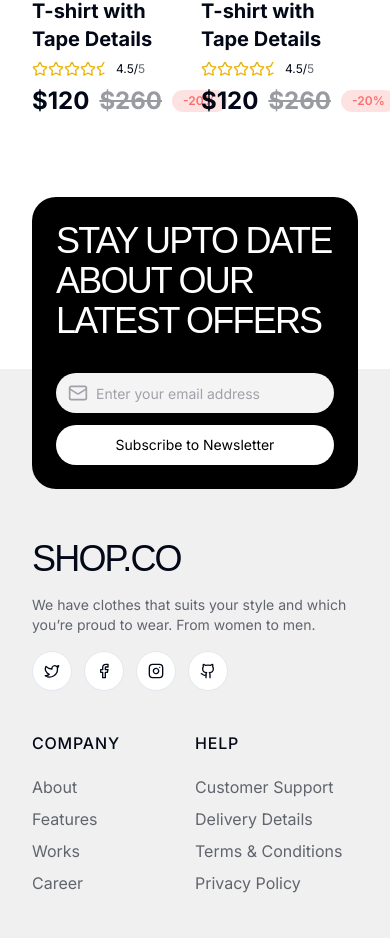
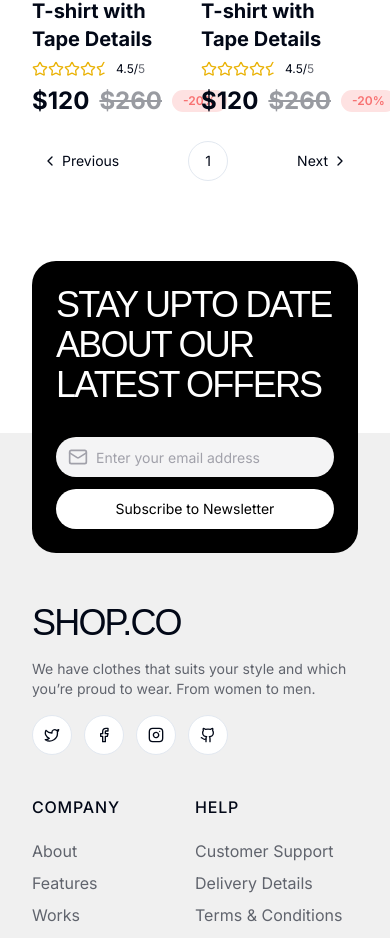
Before and after one commit to mehmetext/ecommerce-template-next, a Next.js app: page /kids in a window 390 px wide. Shown: the part 1653-2591 px from the top of the page. Built offline with nearby package versions, Linux system fonts and the light colour scheme; no server answers; a web font is replaced by a local one.

Commit message:
PaginationResponsive added

```diff
--- a/src/app/(site)/[slug]/page.tsx
+++ b/src/app/(site)/[slug]/page.tsx
@@ -4,8 +4,13 @@ import Filters from "./components/Filters";
 
 import SortingAndTitle from "./components/SortingAndTitle";
 import ProductList from "./components/ProductList";
+import PaginationResponsive from "@/components/PaginationResponsive";
 
-export default function CategoryPage() {
+export default function CategoryPage({
+  searchParams,
+}: {
+  searchParams: { [key: string]: string | string[] | undefined };
+}) {
   return (
     <main className="flex flex-col gap-16 mb-20">
       <BreadcrumbResponsive
@@ -21,6 +26,11 @@ export default function CategoryPage() {
           <div className="flex flex-col gap-6">
             <SortingAndTitle />
             <ProductList />
+            <PaginationResponsive
+              currentPage={Number(searchParams.page) || 1}
+              totalPages={10}
+              generateLink={(pageNumber) => `?page=${pageNumber}`}
+            />
           </div>
         </div>
       </div>
--- /dev/null
+++ b/src/components/PaginationResponsive.tsx
@@ -0,0 +1,100 @@
+import React from "react";
+
+import {
+  Pagination,
+  PaginationContent,
+  PaginationEllipsis,
+  PaginationItem,
+  PaginationLink,
+  PaginationNext,
+  PaginationPrevious,
+} from "@/components/ui/pagination";
+import { cn } from "@/lib/utils";
+
+interface Props {
+  currentPage: number;
+  totalPages: number;
+  generateLink: (pageNumber: number) => string;
+}
+
+export default function PaginationResponsive({
+  currentPage,
+  totalPages,
+  generateLink,
+}: Props) {
+  const renderPageNumbers = () => {
+    const pageNumbers: (number | string)[] = [];
+
+    if (totalPages <= 10) {
+      for (let i = 1; i <= totalPages; i++) {
+        pageNumbers.push(i);
+      }
+    } else {
+      if (currentPage <= 6) {
+        for (let i = 1; i <= 7; i++) {
+          pageNumbers.push(i);
+        }
+        pageNumbers.push("...");
+        for (let i = totalPages - 2; i <= totalPages; i++) {
+          pageNumbers.push(i);
+        }
+      } else if (currentPage >= totalPages - 5) {
+        for (let i = 1; i <= 3; i++) {
+          pageNumbers.push(i);
+        }
+        pageNumbers.push("...");
+        for (let i = totalPages - 6; i <= totalPages; i++) {
+          pageNumbers.push(i);
+        }
+      } else {
+        pageNumbers.push(1);
+        pageNumbers.push("...");
+        for (let i = currentPage - 2; i <= currentPage + 2; i++) {
+          pageNumbers.push(i);
+        }
+        pageNumbers.push("...");
+        pageNumbers.push(totalPages);
+      }
+    }
+
+    return pageNumbers.map((number, index) => (
+      <PaginationItem
+        className={cn({ "hidden md:block": number !== currentPage })}
+        key={index}
+      >
+        {typeof number === "number" ? (
+          <PaginationLink
+            href={generateLink(number)}
+            isActive={currentPage === number}
+          >
+            {number}
+          </PaginationLink>
+        ) : (
+          <PaginationEllipsis />
+        )}
+      </PaginationItem>
+    ));
+  };
+
+  return (
+    <Pagination>
+      <PaginationContent className="w-full">
+        <PaginationItem>
+          <PaginationPrevious
+            href={generateLink(currentPage === 1 ? 1 : currentPage - 1)}
+          />
+        </PaginationItem>
+        <div className="flex-1" />
+        {renderPageNumbers()}
+        <div className="flex-1" />
+        <PaginationItem>
+          <PaginationNext
+            href={generateLink(
+              currentPage === totalPages ? totalPages : currentPage + 1
+            )}
+          />
+        </PaginationItem>
+      </PaginationContent>
+    </Pagination>
+  );
+}
--- /dev/null
+++ b/src/components/ui/pagination.tsx
@@ -0,0 +1,118 @@
+import * as React from "react";
+import { ChevronLeft, ChevronRight, MoreHorizontal } from "lucide-react";
+
+import { cn } from "@/lib/utils";
+import { ButtonProps, buttonVariants } from "@/components/ui/button";
+import Link from "next/link";
+
+const Pagination = ({ className, ...props }: React.ComponentProps<"nav">) => (
+  <nav
+    role="navigation"
+    aria-label="pagination"
+    className={cn("mx-auto flex w-full justify-center", className)}
+    {...props}
+  />
+);
+Pagination.displayName = "Pagination";
+
+const PaginationContent = React.forwardRef<
+  HTMLUListElement,
+  React.ComponentProps<"ul">
+>(({ className, ...props }, ref) => (
+  <ul
+    ref={ref}
+    className={cn("flex flex-row items-center gap-1", className)}
+    {...props}
+  />
+));
+PaginationContent.displayName = "PaginationContent";
+
+const PaginationItem = React.forwardRef<
+  HTMLLIElement,
+  React.ComponentProps<"li">
+>(({ className, ...props }, ref) => (
+  <li ref={ref} className={cn("", className)} {...props} />
+));
+PaginationItem.displayName = "PaginationItem";
+
+type PaginationLinkProps = {
+  isActive?: boolean;
+} & Pick<ButtonProps, "size"> &
+  React.ComponentProps<typeof Link>;
+
+const PaginationLink = ({
+  className,
+  isActive,
+  size = "icon",
+  ...props
+}: PaginationLinkProps) => (
+  <Link
+    aria-current={isActive ? "page" : undefined}
+    className={cn(
+      buttonVariants({
+        variant: isActive ? "outline" : "ghost",
+        size,
+      }),
+      className
+    )}
+    {...props}
+  />
+);
+PaginationLink.displayName = "PaginationLink";
+
+const PaginationPrevious = ({
+  className,
+  ...props
+}: React.ComponentProps<typeof PaginationLink>) => (
+  <PaginationLink
+    aria-label="Go to previous page"
+    size="default"
+    className={cn("gap-1 pl-2.5", className)}
+    {...props}
+  >
+    <ChevronLeft className="h-4 w-4" />
+    <span>Previous</span>
+  </PaginationLink>
+);
+PaginationPrevious.displayName = "PaginationPrevious";
+
+const PaginationNext = ({
+  className,
+  ...props
+}: React.ComponentProps<typeof PaginationLink>) => (
+  <PaginationLink
+    aria-label="Go to next page"
+    size="default"
+    className={cn("gap-1 pr-2.5", className)}
+    {...props}
+  >
+    <span>Next</span>
+    <ChevronRight className="h-4 w-4" />
+  </PaginationLink>
+);
+PaginationNext.displayName = "PaginationNext";
+
+const PaginationEllipsis = ({
+  className,
+  ...props
+}: React.ComponentProps<"span">) => (
+  <span
+    aria-hidden
+    className={cn("flex h-9 w-9 items-center justify-center", className)}
+    {...props}
+  >
+    <MoreHorizontal className="h-4 w-4" />
+    <span className="sr-only">More pages</span>
+  </span>
+);
+PaginationEllipsis.displayName = "PaginationEllipsis";
+
+export {
+  Pagination,
+  PaginationContent,
+  PaginationEllipsis,
+  PaginationItem,
+  PaginationLink,
+  PaginationNext,
+  PaginationPrevious,
+};
```
